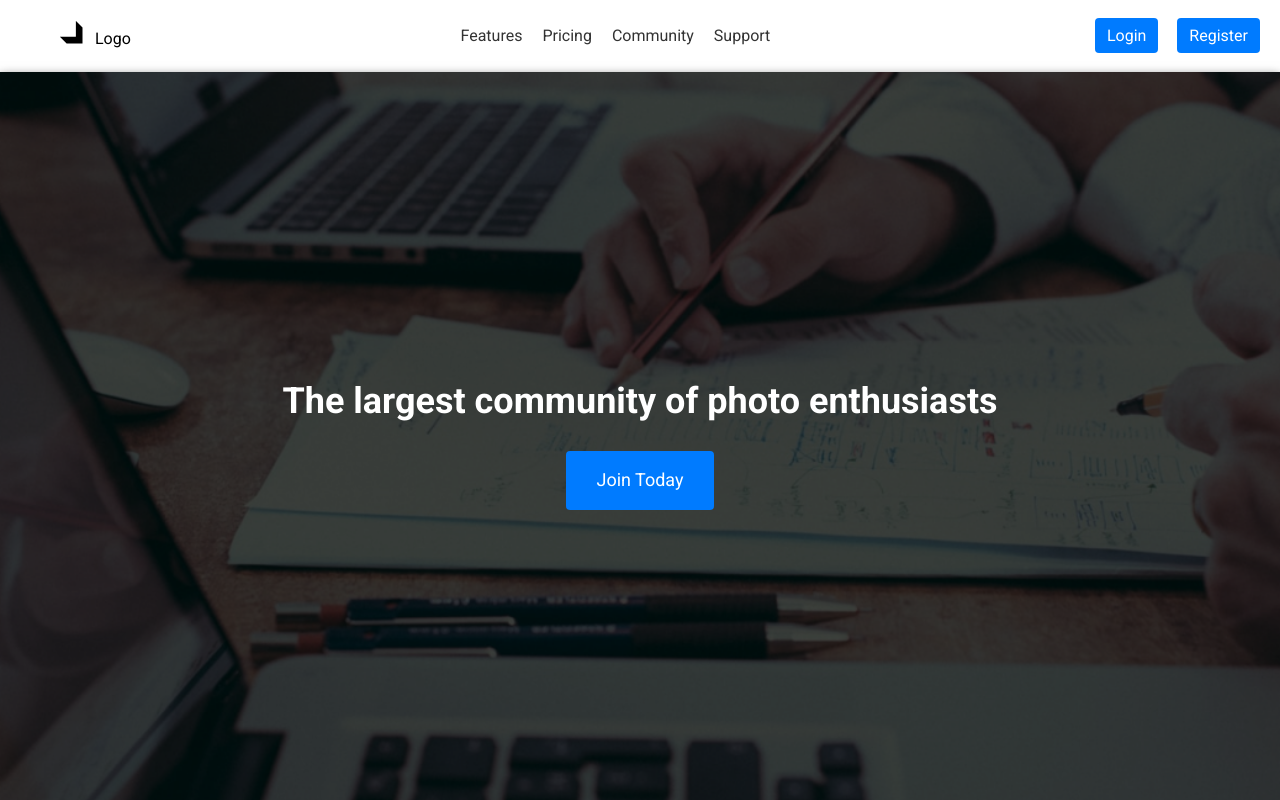
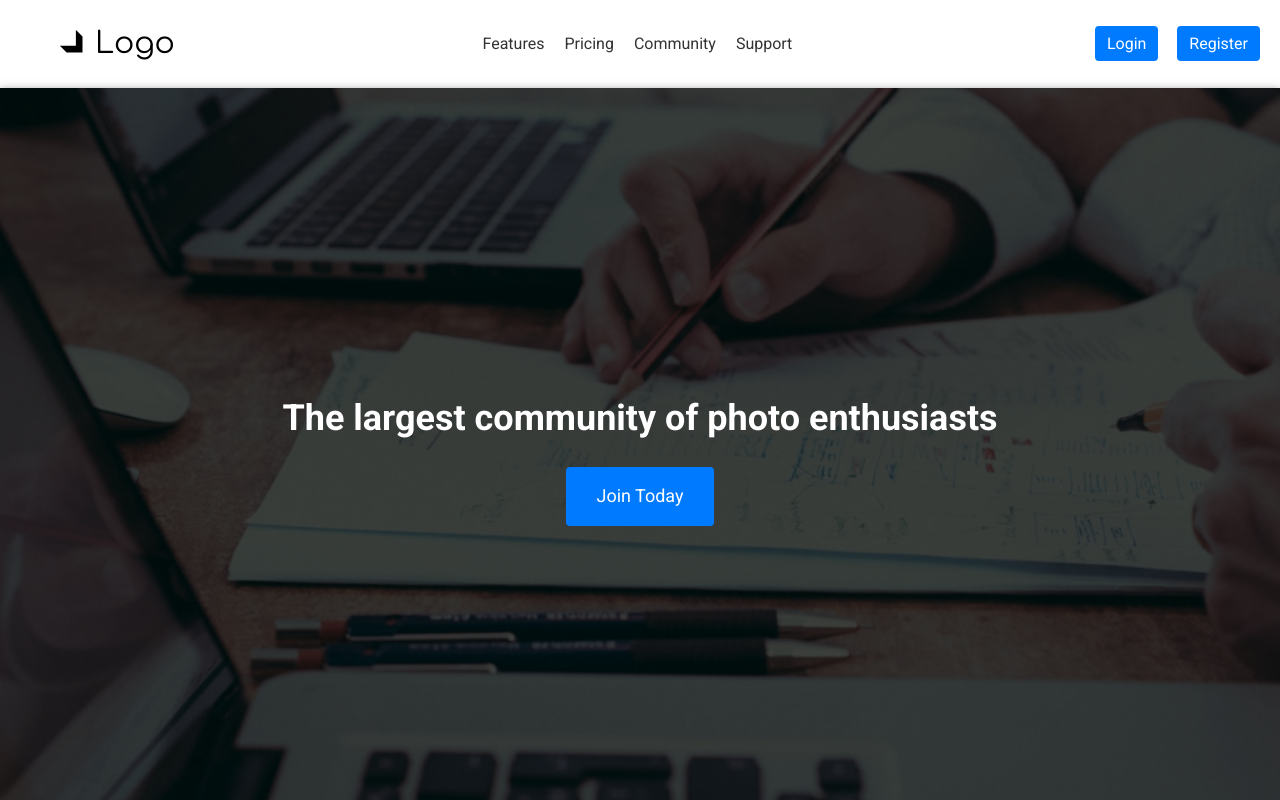
Before and after one commit to Ojas-Yadav/Business-homepage, a plain HTML site: page index.html in a window 1280 px wide. Shown: the top 800 px of the page. Drawn offline with Linux system fonts and the light colour scheme; a script that the page names is missing.

Commit message:
Update index.html

```diff
--- a/index.html
+++ b/index.html
@@ -24,7 +24,7 @@
     <section>
         <header>
             <nav>
-                <div class="logo"><img src="Union.png" alt=""><span class="">Logo</span></div>
+                <div class="logo"><img src="Union.png" alt=""><span class="Blacklogo">Logo</span></div>
                 <ul class="nav-links">
                     <li><a href="#">Features</a></li>
                     <li><a href="#">Pricing</a></li>
```
